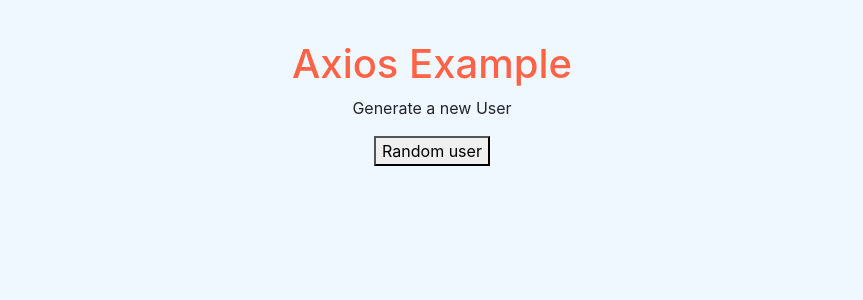
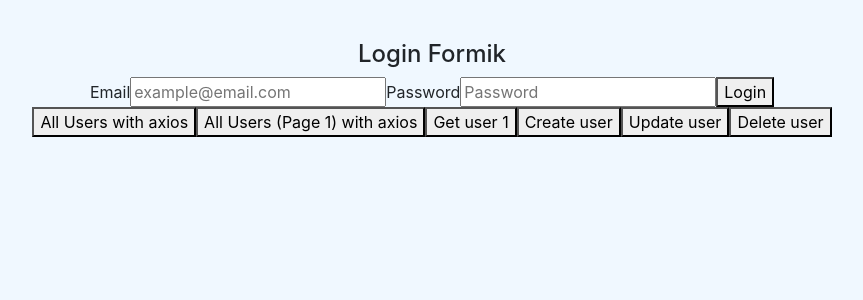
Before and after one commit to MartinezCG/ob-react1, a React (Create React App) app in the folder hola-mundo/: page / in a window 1280 px wide. Shown: the top 300 px of the page, without its empty margins (208-1071 px from the left). Built offline with nearby package versions, Linux system fonts and the light colour scheme.

Commit message:
Sesion 22 (Peticiones HTTP con Axios - CRUD)

```diff
--- a/hola-mundo/src/App.js
+++ b/hola-mundo/src/App.js
@@ -16,6 +16,7 @@
 import ObservableExample from './components/pure/ObservableExample';
 import FetchExample from './components/pure/fetchExample';
 import AxiosExample from './components/pure/axiosExample';
+import AxiosCrudExample from './components/pure/axiosCrudExample';
 
 function App() {
 
@@ -62,7 +63,8 @@
       {/* <AsyncExample/> */}
       {/* <ObservableExample/> */}
       {/* <FetchExample></FetchExample> */}
-      <AxiosExample/>
+      {/* <AxiosExample/> */}
+      <AxiosCrudExample></AxiosCrudExample>
 
       {/* PROYECTO FINAL */}
       {/* <TaskListComponent></TaskListComponent> */}
--- /dev/null
+++ b/hola-mundo/src/components/pure/axiosCrudExample.jsx
@@ -0,0 +1,201 @@
+import React from 'react';
+import { createUser, deleteUser, getAllPagedUsers, getAllUsers, getUserByID, login, updateUser } from '../../services/axiosCRUDService';
+import { Formik, Field, Form, ErrorMessage } from 'formik';
+import * as Yup from 'yup'
+
+
+
+const AxiosCrudExample = () => {
+
+    const initialCredentials = {
+        email:'',
+        password:''
+    }
+
+    const loginSchema = Yup.object().shape(
+        {
+            email: Yup.string()
+                    .email('Invalid email format')
+                    .required('Email is required'),
+            password: Yup.string()
+                    .required('Password is required')
+        }
+    )
+
+    const authUser = (values) => {
+        login(values.email, values.password)
+            .then((response) => {
+                if(response.data.token){
+                    alert(JSON.stringify(response.data.token))
+                    sessionStorage.setItem('token', response.data.token)
+                } else {
+                    sessionStorage.removeItem('token')
+                    throw new Error('Login failure')
+                }
+            })
+            .catch((error) => {
+                alert(`Something went wrong ${error}`)
+                sessionStorage.removeItem('token')
+            })
+            .finally(() => console.log('Login done'))
+    }
+
+    // CRUD Examples
+    const obtainAllUsers = () => {
+        getAllUsers()
+            .then((response) => {
+                if(response.data.data && response.status === 200){
+                    alert(JSON.stringify(response.data.data))
+                }else{
+                    throw new Error(`No users found`)
+                }
+            })
+            .catch((error) => alert(`Something went wrong: ${error}`))
+    }
+
+    const obtainAllPagedUsers = (page) => {
+        getAllPagedUsers(page)
+            .then((response) => {
+                if(response.data.data && response.status === 200){
+                    alert(JSON.stringify(response.data.data))
+                }else{
+                    throw new Error(`No users found in page ${page}`)
+                }
+            })
+            .catch((error) => alert(`Something went wrong: ${error}`))
+    }
+
+    const obtainUserByID = (id) => {
+        getUserByID(id)
+            .then((response) => {
+                if(response.data.data && response.status === 200){
+                    alert(JSON.stringify(response.data.data))
+                }else{
+                    throw new Error('User not found')
+                }
+            })
+            .catch((error) => alert(`Something went wrong: ${error}`))
+
+    }
+
+    const createNewUser = (name, job) => {
+        createUser(name, job)
+            .then((response) => {
+                if(response.data && response.status === 201){
+                    alert(JSON.stringify(response.data))
+                }else{
+                    throw new Error('User not created')
+                }
+
+            })
+            .catch((error) => alert(`Something went wrong: ${error}`))
+    }
+
+    const updateUserByID = (id, name, job) => {
+        updateUser(id, name, job)
+            .then((response) => {
+                if(response.data && response.status === 200){
+                    alert(JSON.stringify(response.data))
+                }else{
+                    throw new Error('User not found and not updated')
+                }
+            })
+            .catch((error) => alert(`Something went wrong: ${error}`))
+
+    }
+
+    const deleteUserByID = (id) => {
+        deleteUser(id)
+            .then((response) => {
+                if(response.status === 204){
+                    alert(`User with id: ${id} deleted successfully`)
+                }else{
+                    throw new Error('User not found and not deleted')
+                }
+            })
+            .catch((error) => alert(`Something went wrong: ${error}`))
+
+    }
+
+    return (
+        <div>
+            <h4>Login Formik</h4>
+            <Formik
+                // *** Initial values that the form will take ***
+                initialValues= { initialCredentials }
+
+                // *** Yup validation Schema ***
+                validationSchema = { loginSchema }
+
+                // *** onSubmit Event
+                onSubmit={async (values) => {
+                    authUser(values)
+
+                }}
+            >
+
+                {/* We obtain props from Formik */}
+
+                {({ values, touched, errors, isSubmitting, handleChange, handleBlur }) => (
+                    <Form>
+                            <label htmlFor="email">Email</label>
+                            <Field id="email" type="email" name="email" placeholder="example@email.com" />
+
+                            {/* Email Errors */}
+                            {
+                                errors.email && touched.email &&
+                                (
+                                    <ErrorMessage name='email' component='div' />
+                                )
+                            }
+
+                            <label htmlFor="password">Password</label>
+                            <Field
+                                id="password"
+                                name="password"
+                                placeholder="Password"
+                                type="password"
+
+                            />
+
+                            {/* Password Errors */}
+                            {
+                                errors.password && touched.password &&
+                                (
+                                    <ErrorMessage name='password' component='div' />
+                                )
+                            }
+
+                            <button type="submit">Login</button>
+
+                            {isSubmitting ? (<p>Login your credentials...</p>) : null}
+                        </Form>
+                )}
+
+            </Formik>
+            {/* Example buttons to test API responses */}
+            <div>
+                <button onClick={obtainAllUsers}>
+                    All Users with axios
+                </button>
+                <button onClick={() => obtainAllPagedUsers(1)}>
+                    All Users (Page 1) with axios
+                </button>
+                <button onClick={() => obtainUserByID(1)}>
+                    Get user 1
+                </button>
+                <button onClick={() => createNewUser('Morpheus', 'leader')}>
+                    Create user
+                </button>
+                <button onClick={() => updateUserByID(1,'Morpheus', 'Developer')}>
+                    Update user
+                </button>
+                <button onClick={() => deleteUserByID(1)}>
+                    Delete user
+                </button>
+            </div>
+        </div>
+    );
+}
+
+export default AxiosCrudExample;
--- a/hola-mundo/src/components/pure/axiosExample.jsx
+++ b/hola-mundo/src/components/pure/axiosExample.jsx
@@ -13,7 +13,7 @@
         getRandomUser()
             .then((response) => {
                 if(response.status === 200){
-                    setUser(response.data.results)
+                    setUser(response.data.results[0])
                 }
                 console.log(response)
             })
@@ -29,21 +29,20 @@
                 user != null ?
                 (
                     <div>
-                        <img alt='avatar' src={user.picture}/>
-                        <h2>{user.name.title} {user.name.first} {user.name.last}</h2>
+                        <img alt='avatar' src={user.picture.large}/>
+                        <h2>{user.name.title}  {user.name.first} {user.name.last}</h2>
                         <h3>{user.email}</h3>
                     </div>
                 )
-                :
-                (
-                    <div>
-                        <p> Generate a new User </p>
-                        <button onClick={obtainUser}>
-                            Random user
-                        </button>
-                    </div>
-                )
+                : null
             }
+                <div>
+                    <p> Generate a new User </p>
+                    <button onClick={obtainUser}>
+                        Random user
+                    </button>
+                </div>
+
         </div>
     );
 }
--- /dev/null
+++ b/hola-mundo/src/services/axiosCRUDService.js
@@ -0,0 +1,63 @@
+import axios from 'axios'
+
+/**
+ *  Login method to reqres endpoint
+ * @param { string } email
+ * @param { string } password
+ */
+export const login = (email, password) => {
+
+        let body = {
+            email,
+            password
+        }
+
+        // Returns the promise with a promise
+        return axios.post('https://reqres.in/api/login', body )
+}
+
+// Obtain all users
+
+export const getAllUsers = () => {
+    return axios.get('https://reqres.in/api/users')
+}
+
+// Obtain All paged users
+
+export const getAllPagedUsers = (page) => {
+    return axios.get(`https://reqres.in/api/users=${page}`)
+}
+
+// Obtain user by ID
+
+export const getUserByID = (id) => {
+    return axios.get(`https://reqres.in/api/users/${id}`)
+}
+
+// Create User
+export const createUser = (name, job) => {
+    let body = {
+        name,
+        job
+    }
+
+    // Returns the promise with a promise
+    return axios.post('https://reqres.in/api/users', body )
+}
+
+// Update User
+export const updateUser = (id, name, job) => {
+    let body = {
+        name,
+        job
+    }
+
+    // Returns the promise with a promise
+    return axios.put(`https://reqres.in/api/users/${id}`, body )
+}
+
+
+// Delete User
+export const deleteUser = (id) => {
+    return axios.delete(`https://reqres.in/api/users/${id}`)
+}
--- a/hola-mundo/src/services/axiosService.js
+++ b/hola-mundo/src/services/axiosService.js
@@ -1,4 +1,6 @@
 import APIRequest from "../utils/config/axios.config";
+
+
 
 export function getRandomUser(){
     return APIRequest.get('/', {
```
